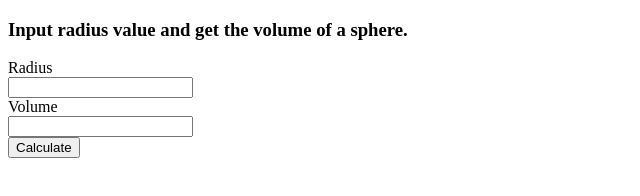
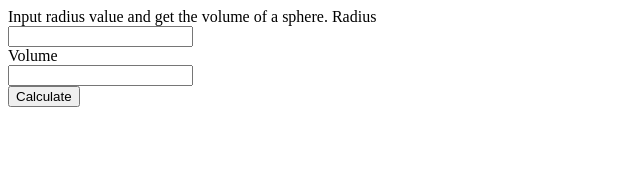
Before and after one commit to acciojob/sphere-vol-Akshaysinghparmar106, a website: page main.html in a window 1280 px wide. Shown: the whole page, without its empty margins (0-640 px from the left). Drawn offline with Linux system fonts and the light colour scheme.

Commit message:
created a submission

```diff
--- a/main.html
+++ b/main.html
@@ -4,7 +4,7 @@
 <html>
 <body>
 
-<h3>Input radius value and get the volume of a sphere.</h3>
+<h>Input radius value and get the volume of a sphere.</h>
 
 <label>Radius</label><br>
 <input type="number" id="radius"><br>
```
